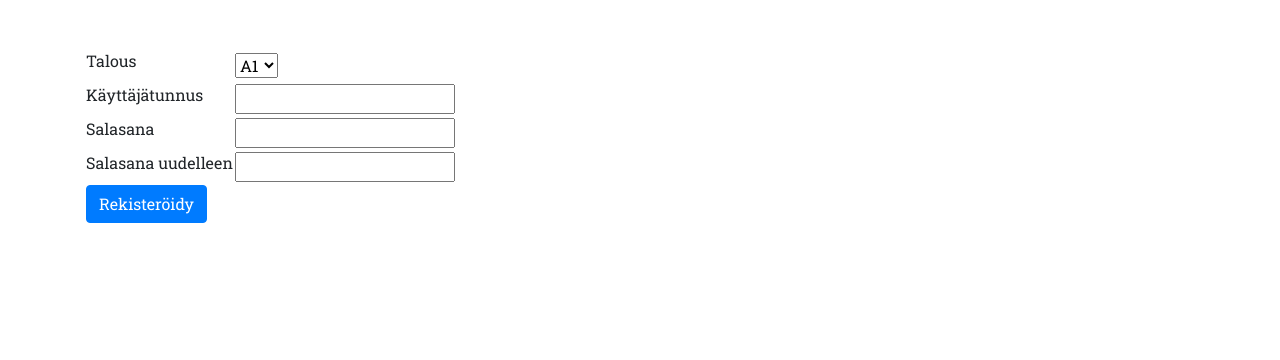
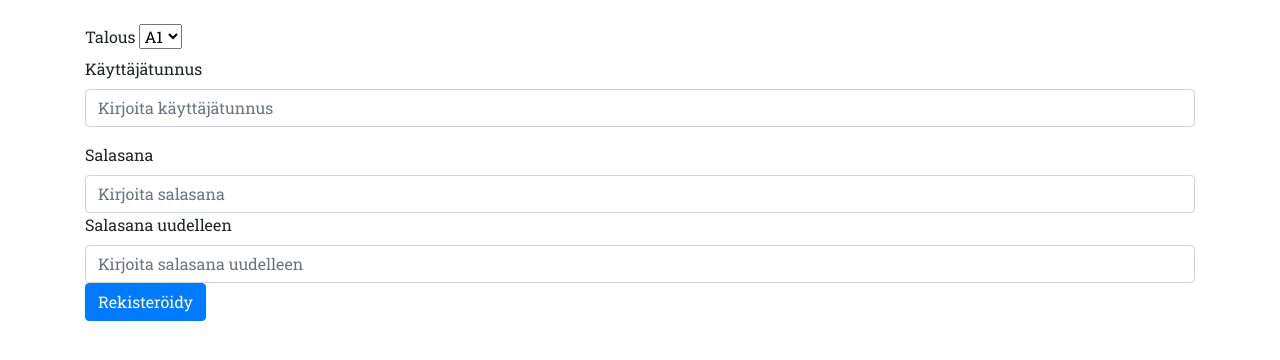
Before and after one commit to selinale/tsoha-sauna, a Flask app: page /auth/register in a window 1280 px wide. Shown: the part 56-416 px from the top of the page. Run offline with Flask 2, Linux system fonts and the light colour scheme; some libraries are stand-ins or nearby versions.

Commit message:
ulkoasun muokkausta, rekisteröitymissivulle bootstrap, käännöksen korjaus kirjautumissivulla

```diff
--- a/application/auth/views.py
+++ b/application/auth/views.py
@@ -15,7 +15,7 @@ def auth_login():
     user = User.query.filter_by(username=form.username.data, password=form.password.data).first()
     if not user:
         return render_template("auth/loginform.html", form = form,
-                               error = "No such username or password")
+                               error = "Virheellinen käyttäjätunnus tai salasana.")
 
     login_user(user)
     return redirect(url_for("index"))
--- a/application/templates/auth/registerform.html
+++ b/application/templates/auth/registerform.html
@@ -9,10 +9,7 @@
 </div>
 {% endif %}
 
-<br/>
-
 <form method="POST" action="{{ url_for('auth_register') }}">
-    <table>
     <tr>
         <td>
             {{ form.household.label }}
@@ -21,35 +18,19 @@
             {{ form.household }}
         </td>
     </tr>
-        <tr>
-            <td>
-                {{ form.username.label }}
-            </td>
-            <td>
-                {{ form.username }}
-            </td>
-        </tr>
-        <tr>
-            <td>
-                {{ form.password.label }}
-            </td>
-            <td>
-                {{ form.password }}
-            </td>
-        </tr>
-        <tr>
-            <td>
-                {{ form.confirmation.label }}
-            </td>
-            <td>
-                {{ form.confirmation }}
-            </td>
-        </tr>
-        <tr>
-            <td colspan="2">
-                <input type="submit" class="btn btn-primary" value="Rekisteröidy" />
-            </td>
-        </tr>
+    <div class="form-group">
+        <label for="username">Käyttäjätunnus</label>
+        <input type="text" name="username" class="form-control" id="username" placeholder="Kirjoita käyttäjätunnus">
+    </div>
+    <div>
+        <label for="password">Salasana</label>
+        <input type="password" name="password" class="form-control" id="password" placeholder="Kirjoita salasana">
+    </div>
+    <div>
+        <label for="confirmation">Salasana uudelleen</label>
+        <input type="password" name="confirmation" class="form-control" id="confirmation" placeholder="Kirjoita salasana uudelleen">
+    </div>
+    <button type="submit" class="btn btn-primary">Rekisteröidy</button>
 </form>
 
     {% endblock %}
--- a/application/templates/reservations/list.html
+++ b/application/templates/reservations/list.html
@@ -5,7 +5,7 @@
   {% for day in days_sorted %}
   <div class="row reservation-list-row">
     <div class="col-12">
-      {{ day }}
+      <font size="5">{{ day }}</font>
     </div>
 
     {% for reservation in days[day] %}
@@ -15,7 +15,7 @@
 
       {% if day in dates %}
       <div class="col-12">
-        <div class="col-1 reseravation-action-row">
+        <div class="reseravation-action-row">
           <a href="{{ url_for('reservations_edit', reservation_id=reservation.id) }}">
             <i class="fas fa-pencil-alt fa-2x"></i>
           </a>
```
Also changed, not shown: application/templates/auth/loginform.html (+7 -2 lines). Lines whose indentation alone changed are shown as unchanged.
